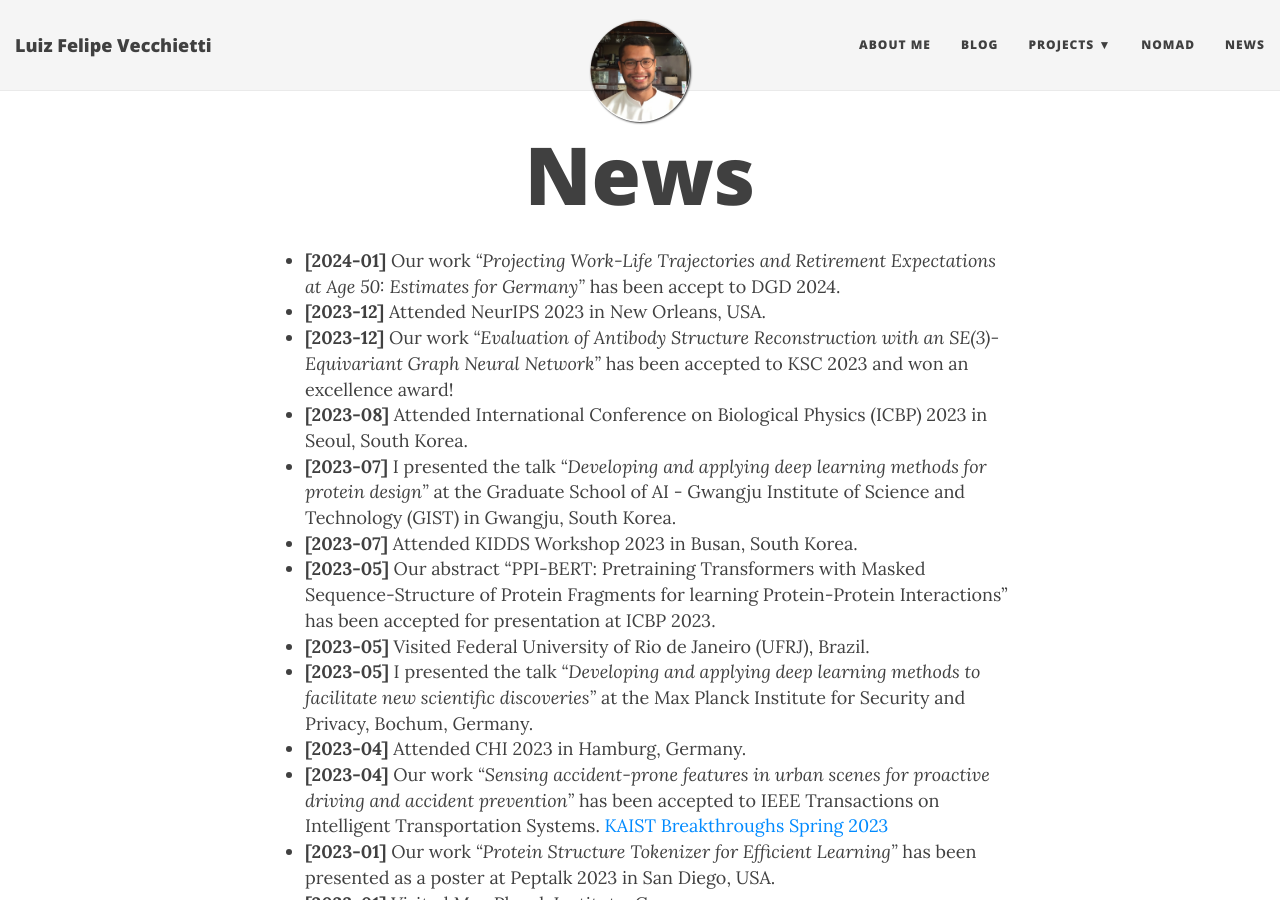
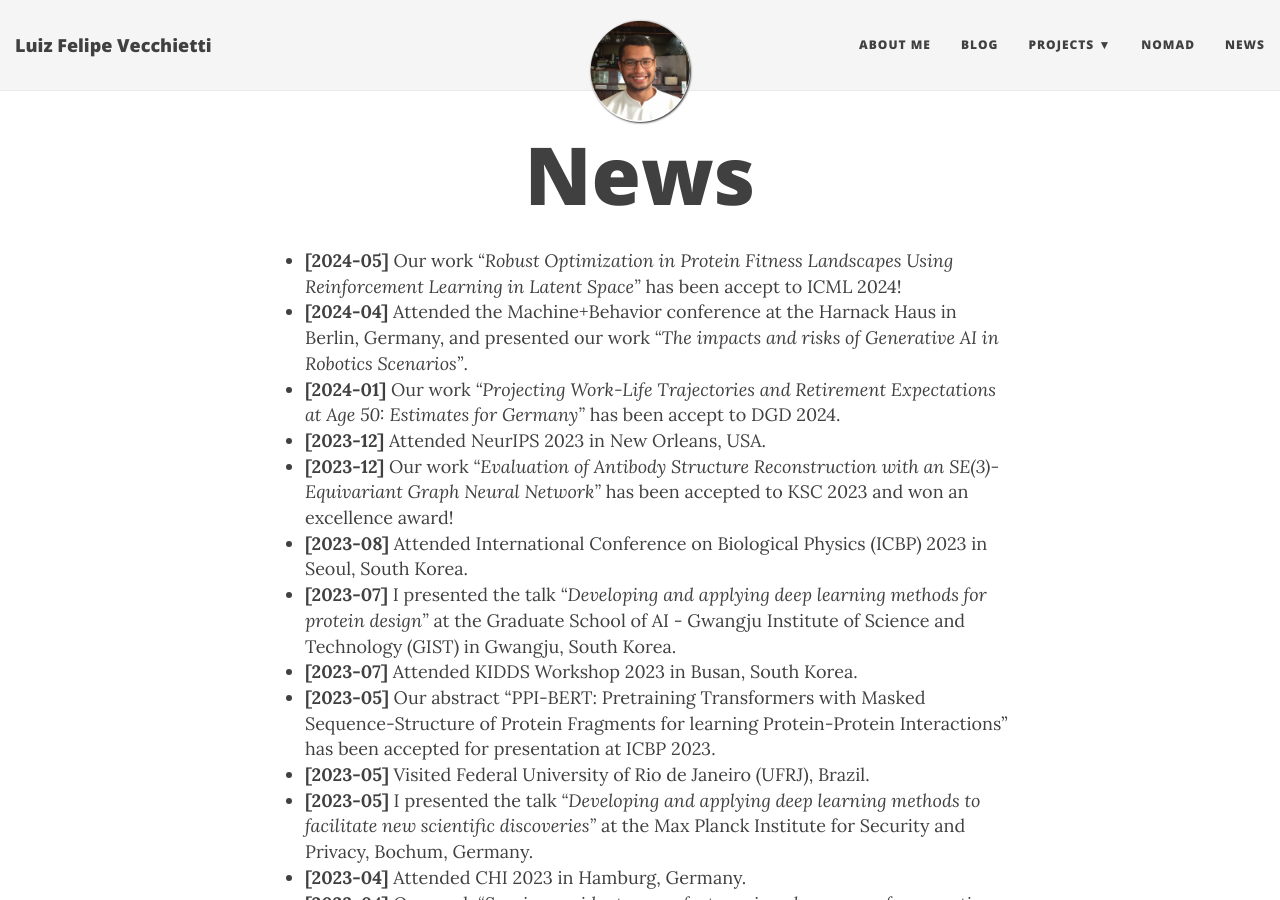
Before and after one commit to lfelipesv/lfelipesv.github.io, a Jekyll site: the page built from news.md, in a window 1280 px wide and 900 px high. Built offline with Jekyll 4.4.1, drawn with Linux system fonts in a browser that asks for light colours; nearby versions of some CDN libraries.

Commit message:
add icml 24 paper

```diff
--- a/news.md
+++ b/news.md
@@ -4,6 +4,8 @@ title: News
 subtitle:
 ---
 
+* **[2024-05]** Our work *"Robust Optimization in Protein Fitness Landscapes Using Reinforcement Learning in Latent Space"* has been accept to ICML 2024!
+* **[2024-04]** Attended the Machine+Behavior conference at the Harnack Haus in Berlin, Germany, and presented our work *"The impacts and risks of Generative AI in Robotics Scenarios"*.
 * **[2024-01]** Our work *"Projecting Work-Life Trajectories and Retirement Expectations at Age 50: Estimates for Germany"* has been accept to DGD 2024.
 * **[2023-12]** Attended NeurIPS 2023 in New Orleans, USA.
 * **[2023-12]** Our work *"Evaluation of Antibody Structure Reconstruction with an SE(3)-Equivariant Graph Neural Network"* has been accepted to KSC 2023 and won an excellence award!
```
Also changed, not shown: aboutme.md (+4 -4 lines).
